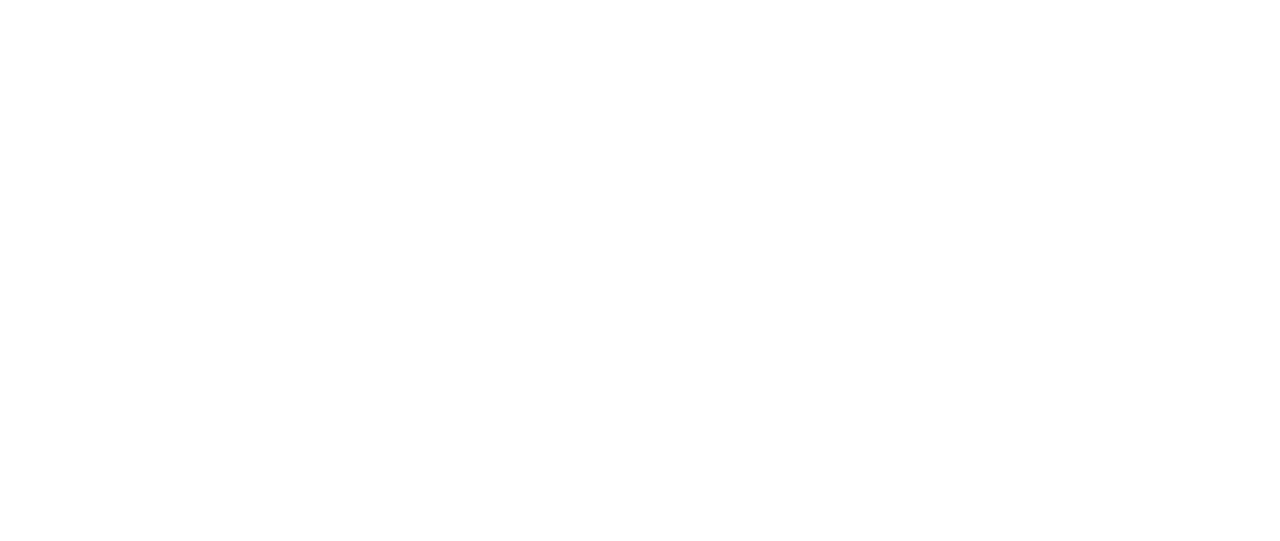
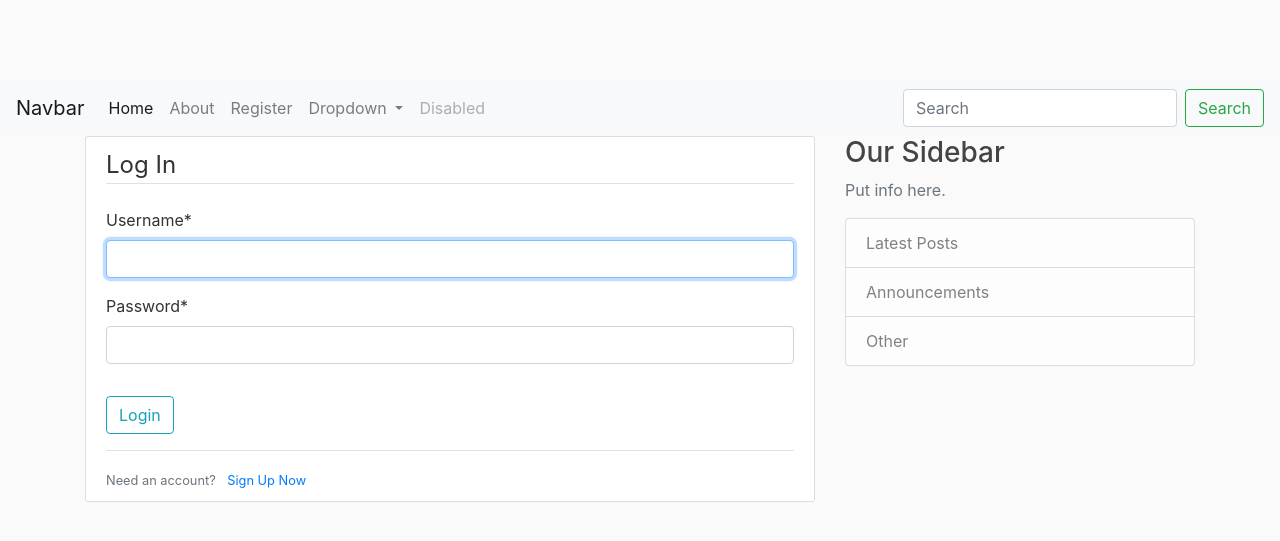
Before and after one commit to Coniferish/djangoTutorial, a Django app: page /login/ in a window 1280 px wide. Before the commit the part shown is empty. Shown: the top 541 px of the page. Run offline with Django 4.2, Linux system fonts and the light colour scheme; some libraries are stand-ins or nearby versions.

Commit message:
feat: Login page
- Create login page html

- Add navigation between login and registration pages

- Refactor url paths

```diff
--- a/blog/templates/blog/basetemplate.html
+++ b/blog/templates/blog/basetemplate.html
@@ -33,7 +33,7 @@
               <a class="nav-link" href="{% url 'blog-about' %}">About</a>
             </li>
             <li class="nav-item">
-              <a class="nav-link" href="{% url 'blog-register' %}">Register</a>
+              <a class="nav-link" href="{% url 'register' %}">Register</a>
             </li>
             <li class="nav-item dropdown">
               <a class="nav-link dropdown-toggle" href="#" id="navbarDropdown" role="button" data-toggle="dropdown" aria-haspopup="true" aria-expanded="false">
--- a/blog/urls.py
+++ b/blog/urls.py
@@ -5,5 +5,5 @@ import users.views as user_views
 urlpatterns = [
     path('', blog_views.home, name='blog-home'),
     path('about/', blog_views.about, name='blog-about'),
-    path('register/', user_views.register, name='blog-register')
+    path('register/', user_views.register, name='user-register')
 ]
--- a/users/templates/users/login.html
+++ b/users/templates/users/login.html
@@ -0,0 +1,22 @@
+{% extends "blog/basetemplate.html" %}
+{% load crispy_forms_tags %}
+{% block content %}
+    <div class="content-section">
+        <form method="POST">
+            {% csrf_token %}
+            <fieldset class="form-group">
+                <legend class="border-bottom mb-4">Log In</legend>
+                {{ form|crispy }}
+            </fieldset>
+            <div class="form-group">
+                <button class="btn btn-outline-info" type="submit">Login</button>
+            </div>
+        </form>
+        <div class="border-top pt-3">
+            <small class="text-muted">
+                Need an account?
+                <a class="ml-2" href="{% url 'register' %}">Sign Up Now</a>
+            </small>
+        </div>
+    </div>
+{% endblock content %}
--- a/users/templates/users/register.html
+++ b/users/templates/users/register.html
@@ -15,7 +15,7 @@
         <div class="border-top pt-3">
             <small class="text-muted">
                 Already have an account?
-                <a class="ml-2" href="#">Sign In</a>
+                <a class="ml-2" href="{% url 'login' %}">Sign In</a>
             </small>
         </div>
     </div>
```
